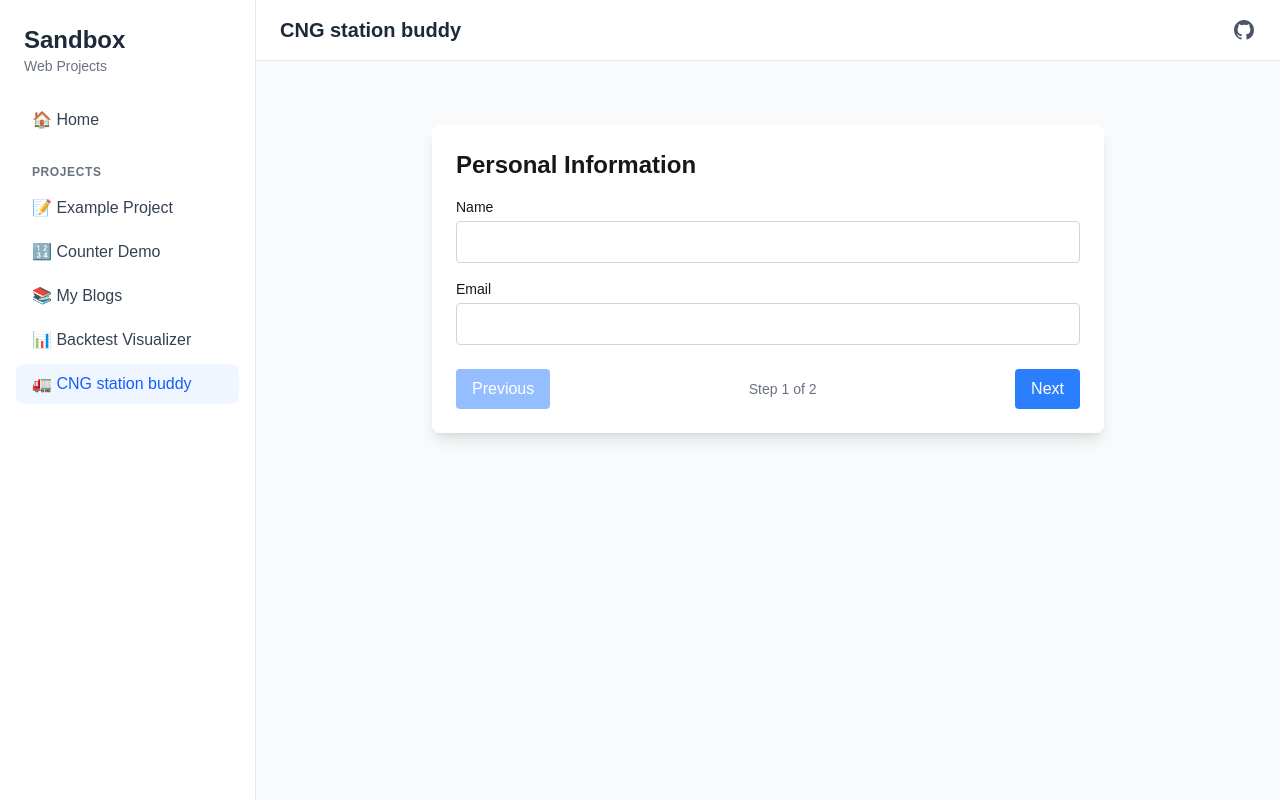
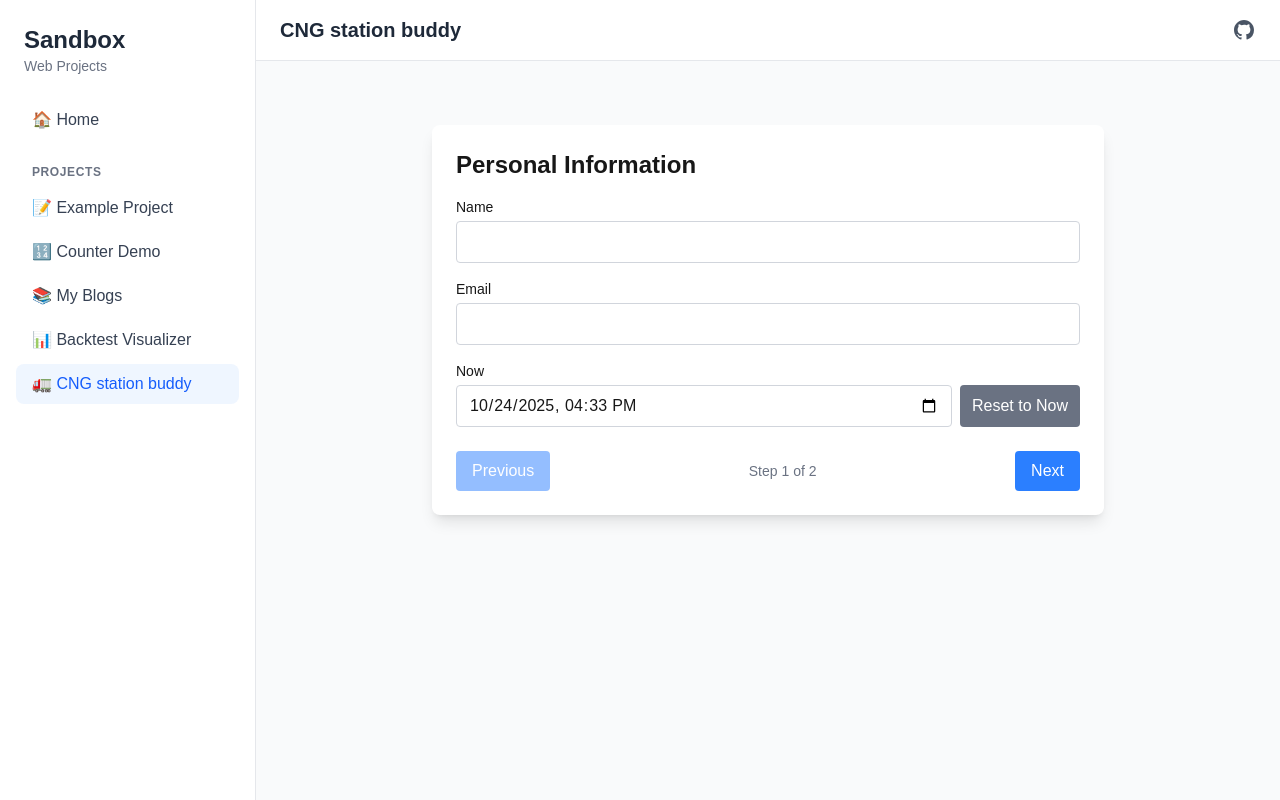
Before and after one commit to ishu9bansal/sandbox, a Next.js app: page /cng in a window 1280 px wide. Built offline with nearby package versions, Linux system fonts and the light colour scheme.

Commit message:
introduce datetime field

```diff
--- a/src/app/cng/page.tsx
+++ b/src/app/cng/page.tsx
@@ -17,6 +17,7 @@ export default function CNGPage() {
             fields: [
               { id: "name", label: "Name", type: "text" },
               { id: "email", label: "Email", type: "text" },
+              { id: "now", label: "Now", type: "datetime" },
             ],
           },
           {
--- a/src/components/Survey.tsx
+++ b/src/components/Survey.tsx
@@ -3,7 +3,7 @@ import React, { useState, ReactNode } from 'react';
 export interface Field {
     id: string;
     label: string;
-    type: 'text' | 'select' | 'radio' | 'checkbox' | 'textarea';
+    type: 'text' | 'select' | 'radio' | 'checkbox' | 'textarea' | 'datetime';
     options?: string[];
     required?: boolean;
     placeholder?: string;
@@ -122,6 +122,47 @@ const FieldRenderer: React.FC<FieldRendererProps> = ({ field, value, onChange })
                             <span>{option}</span>
                         </label>
                     ))}
+                </div>
+            );
+
+        case 'datetime':
+            // Auto-initialize with current datetime if value is empty
+            React.useEffect(() => {
+                if (!value) {
+                    const now = new Date();
+                    const localDateTime = new Date(now.getTime() - now.getTimezoneOffset() * 60000)
+                        .toISOString()
+                        .slice(0, 16);
+                    onChange(localDateTime);
+                }
+            }, []);
+
+            const handleReset = () => {
+                const now = new Date();
+                const localDateTime = new Date(now.getTime() - now.getTimezoneOffset() * 60000)
+                    .toISOString()
+                    .slice(0, 16);
+                onChange(localDateTime);
+            };
+
+            return (
+                <div className="flex gap-2">
+                    <input
+                        type="datetime-local"
+                        id={field.id}
+                        value={value || ''}
+                        onChange={(e) => onChange(e.target.value)}
+                        required={field.required}
+                        className="flex-1 px-3 py-2 border border-gray-300 rounded focus:outline-none focus:ring-2 focus:ring-blue-500 dark:bg-gray-700 dark:border-gray-600 dark:text-white dark:focus:ring-blue-600"
+                    />
+                    <button
+                        type="button"
+                        onClick={handleReset}
+                        className="px-3 py-2 bg-gray-500 text-white rounded hover:bg-gray-600 dark:bg-gray-600 dark:hover:bg-gray-700 transition-colors whitespace-nowrap"
+                        title="Reset to current date and time"
+                    >
+                        Reset to Now
+                    </button>
                 </div>
             );
 
```
